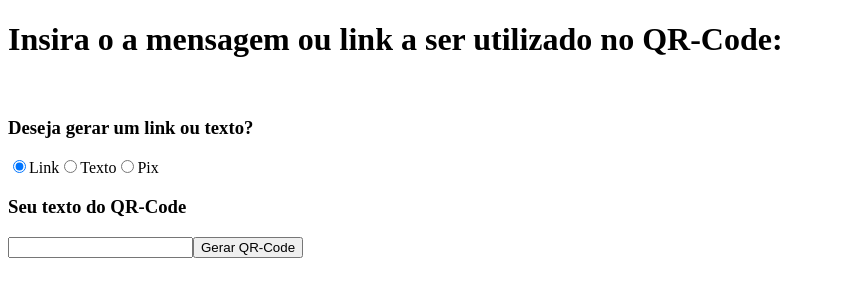
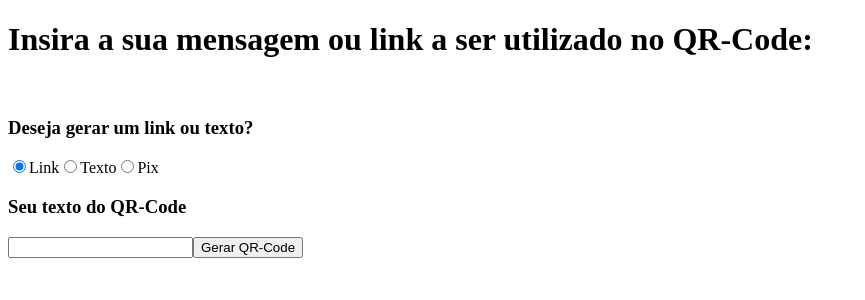
Before and after one commit to joaolucasvqf/gerador_de_qr_code, a Next.js app: page / in a window 1280 px wide. Shown: the top 300 px of the page, without its empty margins (0-865 px from the left). Built offline with nearby package versions, Linux system fonts and the light colour scheme.

Commit message:
Fix text

```diff
--- a/pages/index.js
+++ b/pages/index.js
@@ -60,7 +60,7 @@ const Index = () => {
     }
     return (
         <>
-            <h1>Insira o a mensagem ou link a ser utilizado no QR-Code:</h1>
+            <h1>Insira a sua mensagem ou link a ser utilizado no QR-Code:</h1>
 
             <br></br>
 
```
